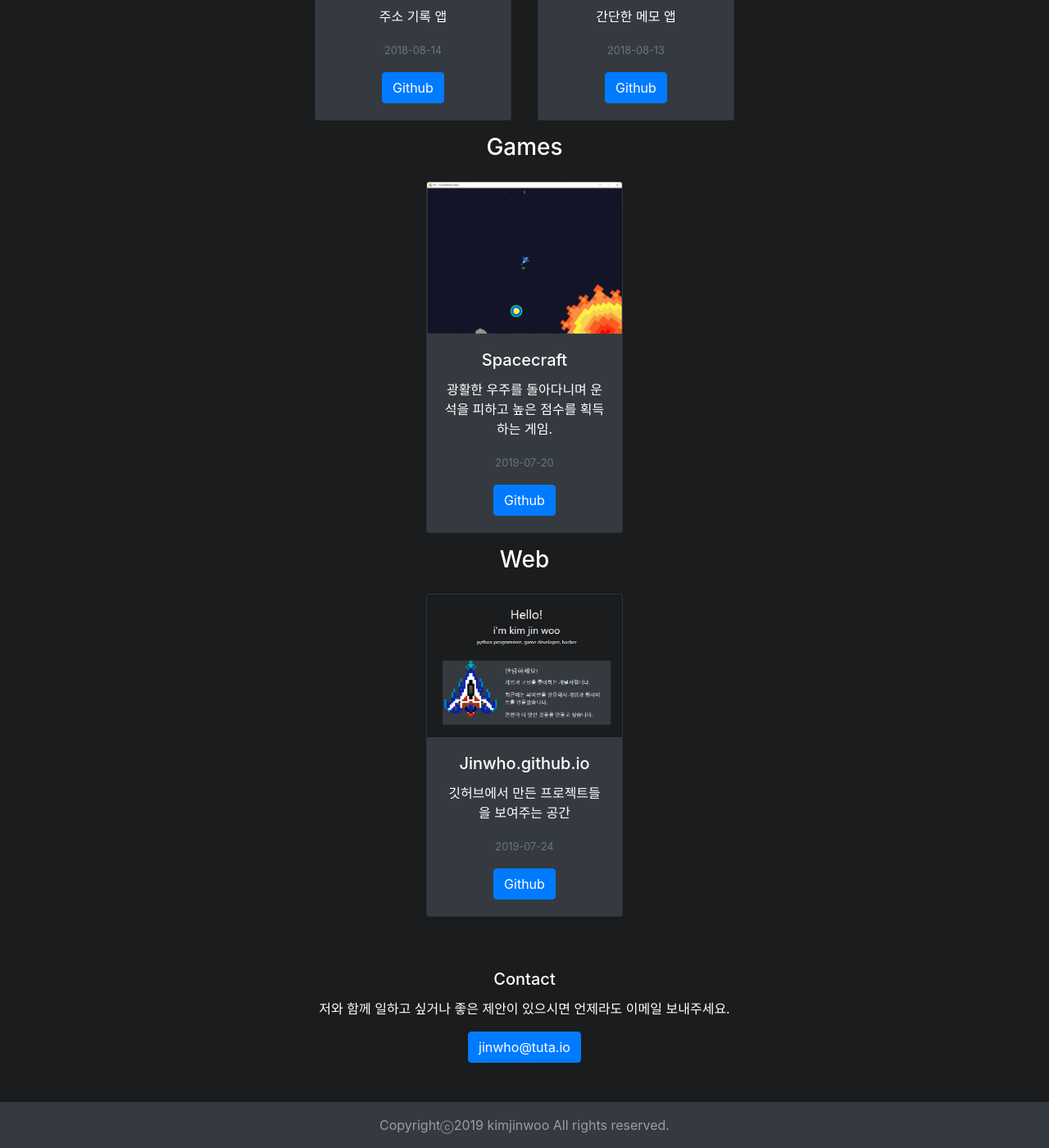
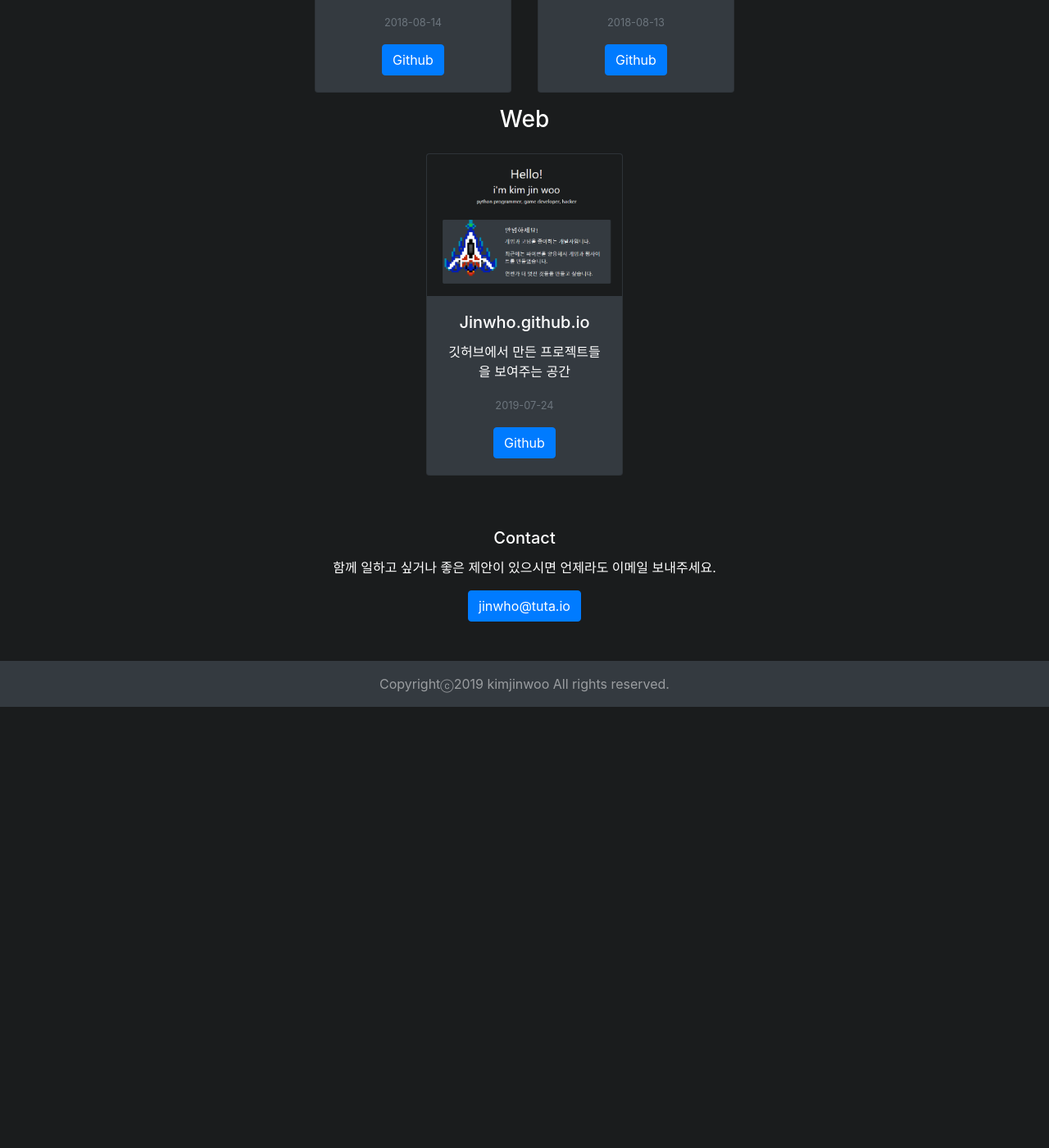
Before and after one commit to jinwho/jinwho.github.io, a Jekyll site: the page built from index.html, in a window 1280 px wide and 1400 px high, scrolled down 928 px. Shown: the whole window at 82% size. Built offline with Jekyll 4.4.1, drawn with Linux system fonts in a browser that asks for light colours; after the commit the page ends 1790 px from its top, so only the background shows below that; some of the changed text lies outside the part shown.

Commit message:
delete spacecraft

```diff
--- a/_layouts/home.html
+++ b/_layouts/home.html
@@ -17,8 +17,7 @@ layout: default
       <div class="card-body">
         <h3 class="card-title font-weight-bold">안녕하세요!</h3>
         <p class="card-text">게임과 코딩을 좋아하는 개발자입니다.</p>
-        <p class="card-text">최근에는 파이썬을 활용해서 게임과 웹사이트를 만들었습니다.</p>
-        <p class="card-text">언젠가 더 멋진 것들을 만들고 싶습니다.</p>
+        <p class="card-text">언젠가 멋진 것들을 만들고 싶습니다.</p>
       </div>
     </div>
   </div>
@@ -49,6 +48,6 @@ layout: default
 
 <section id="contact" class="text-center m-5">
   <h5 class="card-title">Contact</h5>
-  <p>저와 함께 일하고 싶거나 좋은 제안이 있으시면 언제라도 이메일 보내주세요.</p>
+  <p>함께 일하고 싶거나 좋은 제안이 있으시면 언제라도 이메일 보내주세요.</p>
   <a href="mailto:{{ site.email }}" class="btn btn-primary">{{ site.email }}</a>
 </section>
```
Also changed, not shown: _posts/2019-07-20-spacecraft.md (deleted, +0 -6 lines), README.md, assets/img/spacecraft.png (deleted).
